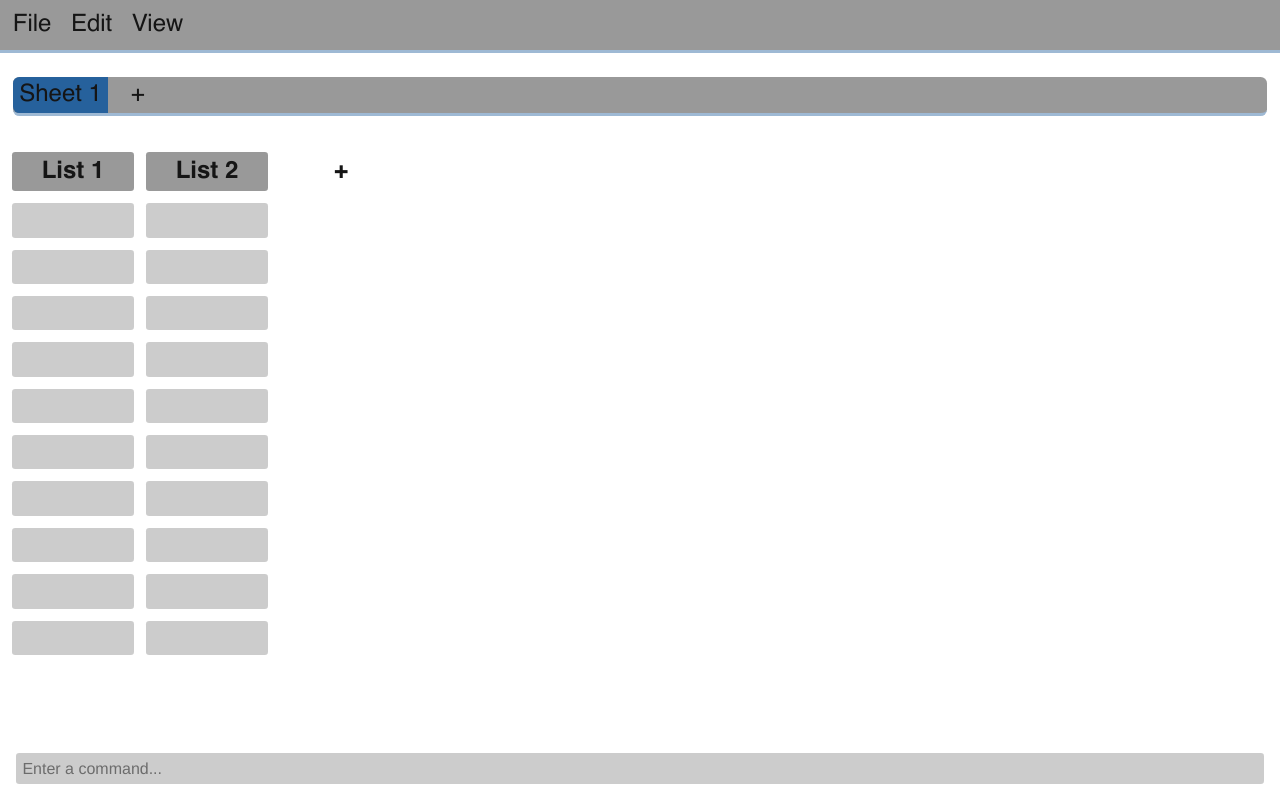
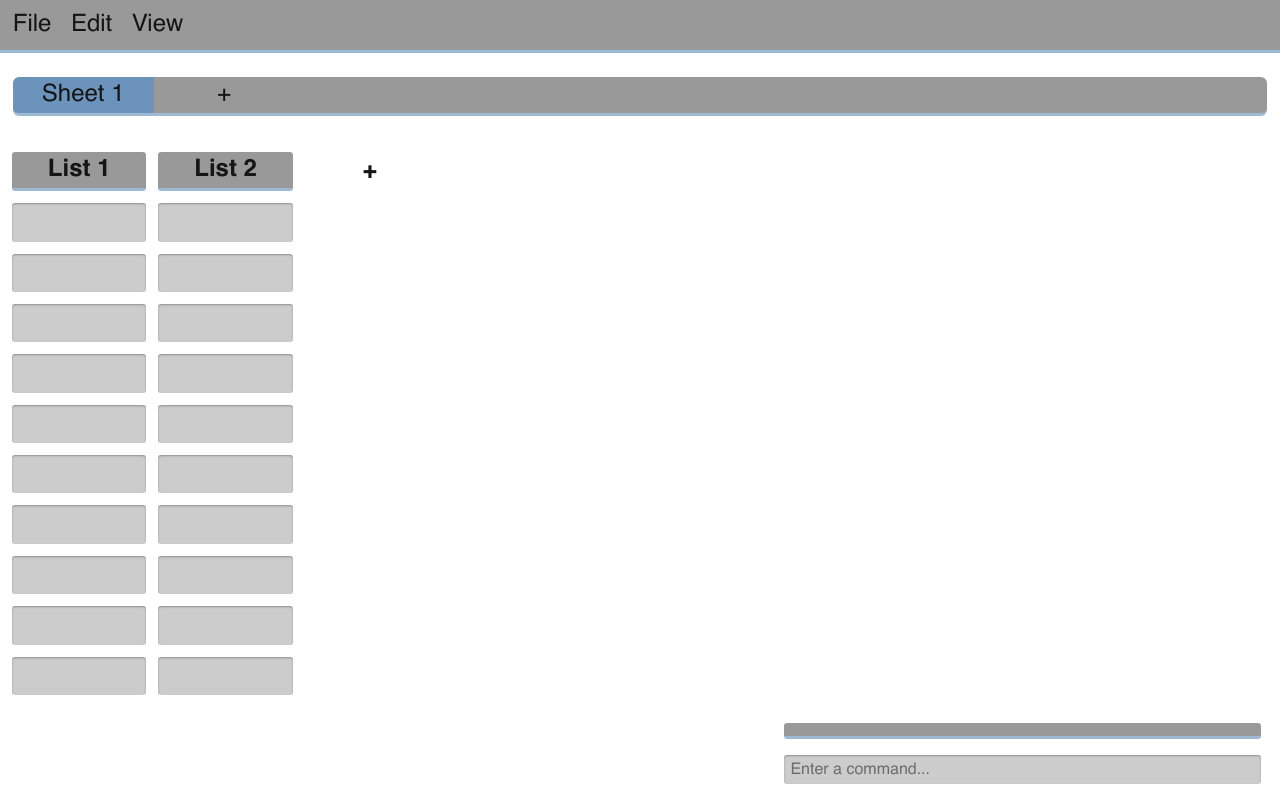
Before and after one commit to jadonmensah/statpack, a plain HTML site: page index.html in a window 1280 px wide. Drawn offline with Linux system fonts and the light colour scheme.

Commit message:
More UI fixes
 - Can now scroll listview/tabbar if overflowing.
 - Fixed text-overflow ellipsis behaviour for consistency between Chrome
and FF.
 - Added tooltips.
 - Minor font & colour tweaks
 - Minor sizing/layout tweaks
 - Reverted button styling on focus for better accessibility

```diff
--- a/index.html
+++ b/index.html
@@ -17,12 +17,16 @@
       </ul>
       <ul id="tab-bar">
           <li class="tab current-tab"><button id="default-tab"></button></li>
-          <li id="add-tab-li"><button id="add-tab" >+</button></li>
+          <li id="add-tab-li"><button title="Add a new sheet" id="add-tab" >+</button></li>
       </ul>
       <div id="current-listview" ></div>
       <div id="palette">
-        <input name="palette-input" type="text" placeholder="Enter a command..." value=""/>
-        <div id="palette-suggestions"></div>
+	<div id="palette-suggestions"></div>
+        <form action="">
+	  <input name="palette-input" type="text" placeholder="Enter a command..." value=""/>
+        </form>
+
+
       </div>
       <div id="graphview"></div>
 
--- a/index.js
+++ b/index.js
@@ -1,7 +1,7 @@
 console.log(`welcome to statpack v0.0.0
 want to help develop & maintain statpack? visit TODO https://github.com/jadonmensah/statpack
 `);
-console.log("tested with mozilla firefox & google chrome on windows 11")
+console.log("tested with mozilla firefox & google chrome on windows 11");
 
 const StatpackSettings = {
     DEBUG_random_counter: 0,
@@ -71,6 +71,18 @@ function add_list(tab_id, num_lists, default_list_length, default_list_name) {
 	    let cell = document.createElement("td");
 	    cell.classList.add("bordered-cell");
             cell.contentEditable = "true";
+	    cell.onblur = function (evt) {evt.target.scrollLeft = 0;}
+	    cell.onwheel = e => {
+
+		e.preventDefault();
+		const container = e.target.parentElement.parentElement;
+		const containerScrollPosition = e.target.scrollLeft;
+		container.scrollTo({
+		    top: 0,
+		    left: containerScrollPosition + e.deltaY,
+		    behaviour: "smooth"
+		});
+	    };
 	    row.appendChild(cell);
 	}
     }
@@ -84,6 +96,19 @@ function init_listview(listview, default_num_lists, default_list_length, default
     table.classList.add("listview");
     table.classList.add("visible-listview");
     //table.contentEditable = "true";
+    table.onwheel = e => {
+
+	e.preventDefault();
+	const container = e.target;
+	const containerScrollPosition = e.target.scrollLeft;
+	container.scrollTo({
+	    top: 0,
+	    left: containerScrollPosition + e.deltaY,
+	    behaviour: "smooth"
+	});
+    };
+
+
 
     // Generate table headings
     let thead = table.createTHead();
@@ -102,6 +127,7 @@ function init_listview(listview, default_num_lists, default_list_length, default
 	    let plusbtn_th = document.createElement("th");
 	    let plusbtn = document.createElement("button");
 	    plusbtn.textContent = "+";
+	    plusbtn.title="Add a new list to the current sheet"
 	    plusbtn.id = "add-column-" + tab_id;
 	    plusbtn.contentEditable = "false";
 	    plusbtn.onclick = function () {  add_list(tab_id,
@@ -124,6 +150,19 @@ function init_listview(listview, default_num_lists, default_list_length, default
 	    let cell = document.createElement("td");
 	    cell.classList.add("bordered-cell");
             cell.contentEditable = "true";
+
+	    cell.onblur = function (evt) {evt.target.scrollLeft = 0;}
+	    cell.onwheel = e => {
+
+		e.preventDefault();
+		const container = e.target.parentElement.parentElement;
+		const containerScrollPosition = e.target.scrollLeft;
+		container.scrollTo({
+		    top: 0,
+		    left: containerScrollPosition + e.deltaY,
+		    behaviour: "smooth"
+		});
+	    };
 	    row.appendChild(cell);
 
 	}
--- a/style.css
+++ b/style.css
@@ -4,8 +4,7 @@
 --text-colour-high-emphasis: #E2E2E2;
 --text-colour-max-emphasis: #000000;
 
---accent-colour-normal: #26619C;
---accent-colour-low-emphasis: #6B93BB;
+--accent-colour-normal: #6B93BB;
 
 --outline-colour-normal: #A4DDED;
 --outline-colour-low-emphasis: #9EB9D4;
@@ -50,7 +49,8 @@ button {
     padding: .4rem;
     outline: none;
     background: var(--background-colour-elevated);
-    font-family: helvetica 300;
+    font-family: helvetica;
+    cursor:pointer;
 
 }
 
@@ -60,7 +60,13 @@ font-family: helvetica;
 font-weight: bold;
 }
 
+/* accessibility */
+button:focus {
+    outline: revert;
+}
+
 table {
+    overflow-x:auto;
     border-spacing: .8rem;
 }
 
@@ -68,28 +74,45 @@ th {
     background: var(--background-colour-elevated);
 
     height: 1lh;
-    min-width: 120px;
-    max-width: 120px;
+    min-width: 8rem;
+    max-width: 8rem;
     white-space: nowrap;
     border-radius: .2rem;
     overflow:hidden;
     text-overflow: ellipsis;
 
+
+
 }
 
 
+
+th.bordered-cell {
+    border-bottom: .2rem solid var(--outline-colour-low-emphasis);
+
+}
+
+
+/*Fixes so chrome does ellipsis overflow like a normal browser*/
+/* see cell.onblur in index.js*/
+
+td:focus {
+    text-overflow:clip;
+}
+
 td {
-
-    text-align: right;
     background: var(--background-colour-low-elevation);;
     border-radius: .2rem;
-    height: 1lh;
-    max-width: 120px;
+    height: 2rem;
+    min-width: 8rem;
+    max-width: 8rem;
     padding:.2rem;
-    font-weight:300;
+
     overflow:hidden;
-    text-overflow: ellipsis;
+
     white-space: nowrap;
+    box-shadow: 0px 1px 2px 0px rgba(0,0,0,0.3) inset;
+    text-overflow:ellipsis;
 }
 
 td:hover {
@@ -98,6 +121,7 @@ td:hover {
 }
 
 ul#menubar {
+
     background-color: var(--background-colour-elevated);
     list-style-type: none;
     margin-top: 0;
@@ -112,11 +136,17 @@ ul#menubar>li {
 }
 
 #add-tab {
-    margin-left: 1rem;
+    //margin-left: 1rem;
+    width: 4rem;
+
 }
 
+
 ul#tab-bar {
+
+    overflow-x: auto;
     display: flex;
+    align-items: start;
     list-style-type: none;
     background-color: var(--background-colour-elevated);
     margin-left: .8rem;
@@ -126,10 +156,10 @@ ul#tab-bar {
 border-bottom: .2rem solid var(--outline-colour-low-emphasis);
 }
 
-ul#tab-bar>button {
-    width: 120px;
-    background-color: var(--background-colour-elevated);
-    border-radius: 0;
+ul#tab-bar>li>button {
+    width: 8rem;
+    text-align: center;
+    //border-radius: 0;
 }
 
 #default-tab {
@@ -160,11 +190,13 @@ ul#tab-bar>li {
 
 }
 
-input[name="palette-input"] {
+#palette {
+    width:32rem;
+    margin:0;
+    padding:0;
     position: fixed;
     bottom: 0;
-    left: 0;
-    right: 0;
+    right:0;
 
 }
 
@@ -177,19 +209,34 @@ input[name="palette-input"] {
     display:block;
 }
 
-[name="palette-input"] {
+form {
+    width: 100%;
+}
+
+input[name="palette-input"] {
+
     all: unset;
     background: var(--background-colour-low-elevation);
     margin: 1rem;
+    margin-top:0;
     padding: .4rem;
     font-size: 1rem;
     font-family: helvetica;
-    font-weight: 300;
+    box-shadow: 0px 1px 2px 0px rgba(0,0,0,0.3) inset;
     border-radius: .2rem;
+    // border-bottom: .2rem solid var(--outline-colour-low-emphasis);
+    width:29rem;
 }
 
 #palette-suggestions {
-    padding: .8rem;
+    border-bottom: .2rem solid var(--outline-colour-low-emphasis);
+    margin: 1rem;
+    border-radius: .2rem;
+    font-size: 1rem;
+    padding: .4rem;
+    background: var(--background-colour-elevated);
+    width:29rem;
+
 }
 
 ::placeholder {
```
